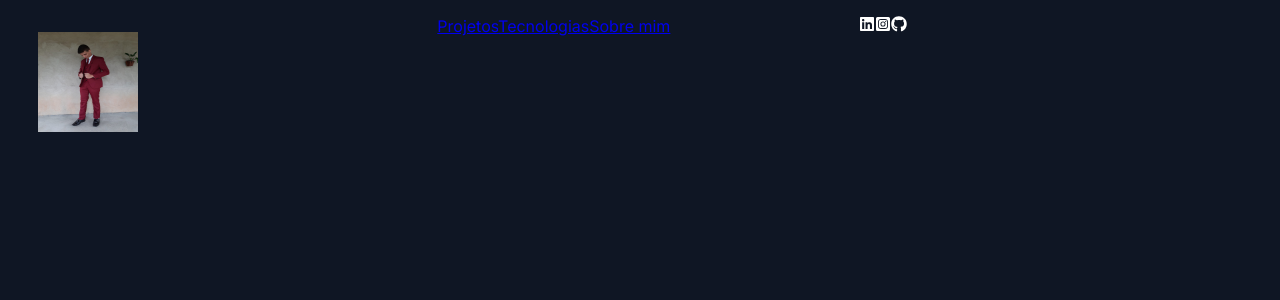
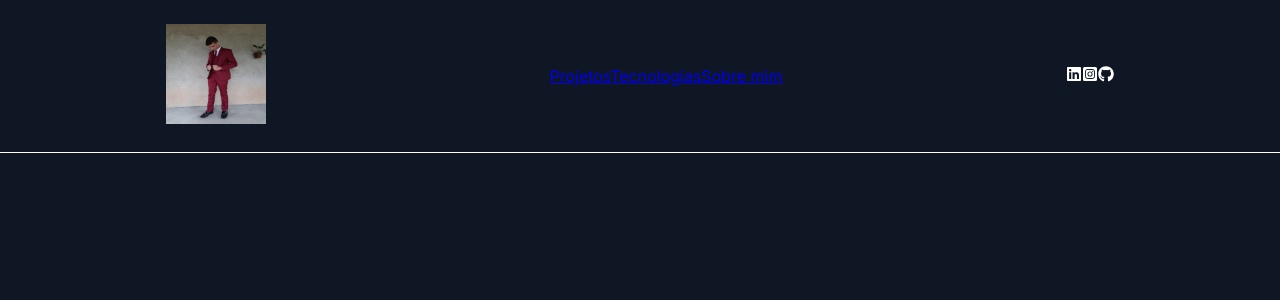
Before and after one commit to iSantanaaH/front-end-web, a Next.js app: page / in a window 1280 px wide. Shown: the top 300 px of the page. Built offline with nearby package versions, Linux system fonts and the light colour scheme.

Commit message:
remove devPhoto and added name developer and change styles from navBar

```diff
--- a/app/Components/header/NavBar.module.css
+++ b/app/Components/header/NavBar.module.css
@@ -1,23 +1,33 @@
 .NavBar {
-  display: grid;
-  grid-template-columns: repeat(3, 1fr);
-  gap: 1rem;
-  padding: 1rem;
+  display: flex;
+  align-items: center;
+  justify-content: space-around;
+  padding: 1.5rem;
+  border-bottom: 0.1rem solid var(--white-full);
 }
 
-.SectionPhoto {
-  display: flex;
-  align-items: center;
-  justify-content: center;
-  padding: 1rem;
-  width: 9rem;
-  overflow: hidden;
+.SectionLinks span {
+  padding: 0.3rem;
+  color: var(--white-full);
+  font-weight: 500;
+  font-size: 1.5rem;
 }
 
-.DevPhoto {
-  border-radius: 100%;
-  box-sizing: border-box;
-  width: 100%;
-  height: auto;
-  object-fit: cover;
+.LinksDefault {
+  text-decoration: none;
 }
+
+.ContainerLogo p {
+  color: var(--white-full);
+  font-size: 1.5rem;
+  cursor: pointer;
+}
+
+.ContainerLogo span {
+  color: var(--green-500);
+}
+
+.SocialNetworks div span{
+  padding: 0.3rem;
+  font-size: 1.5rem;
+}
```
